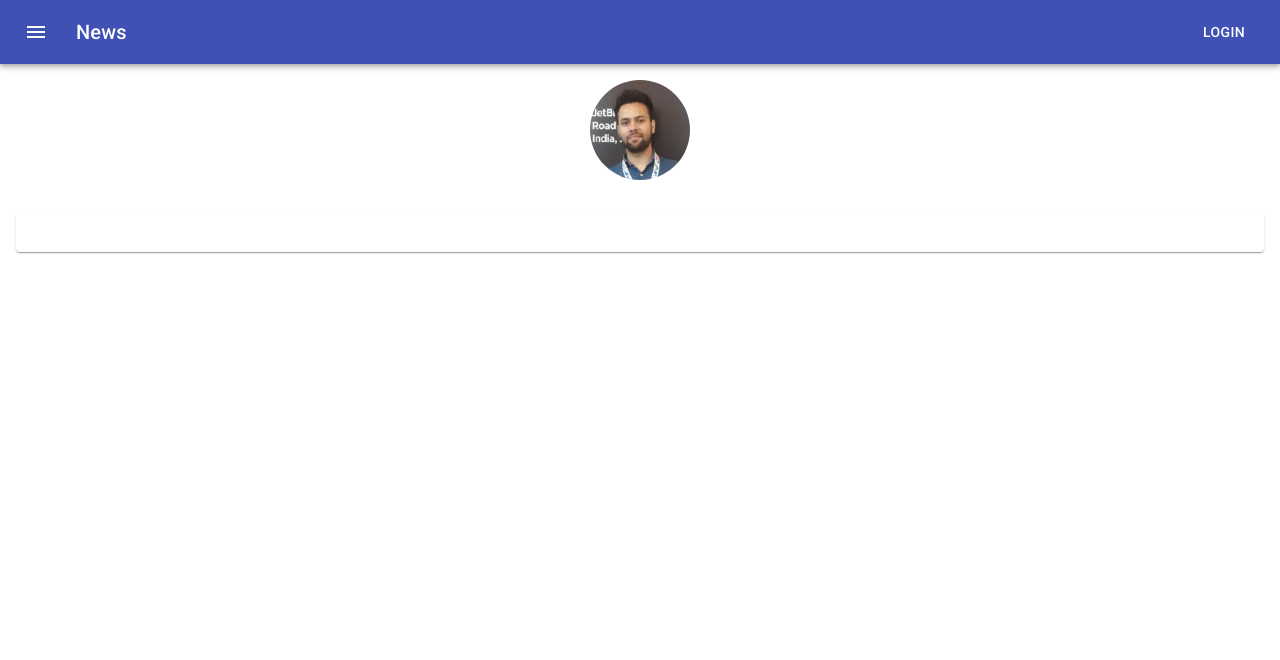
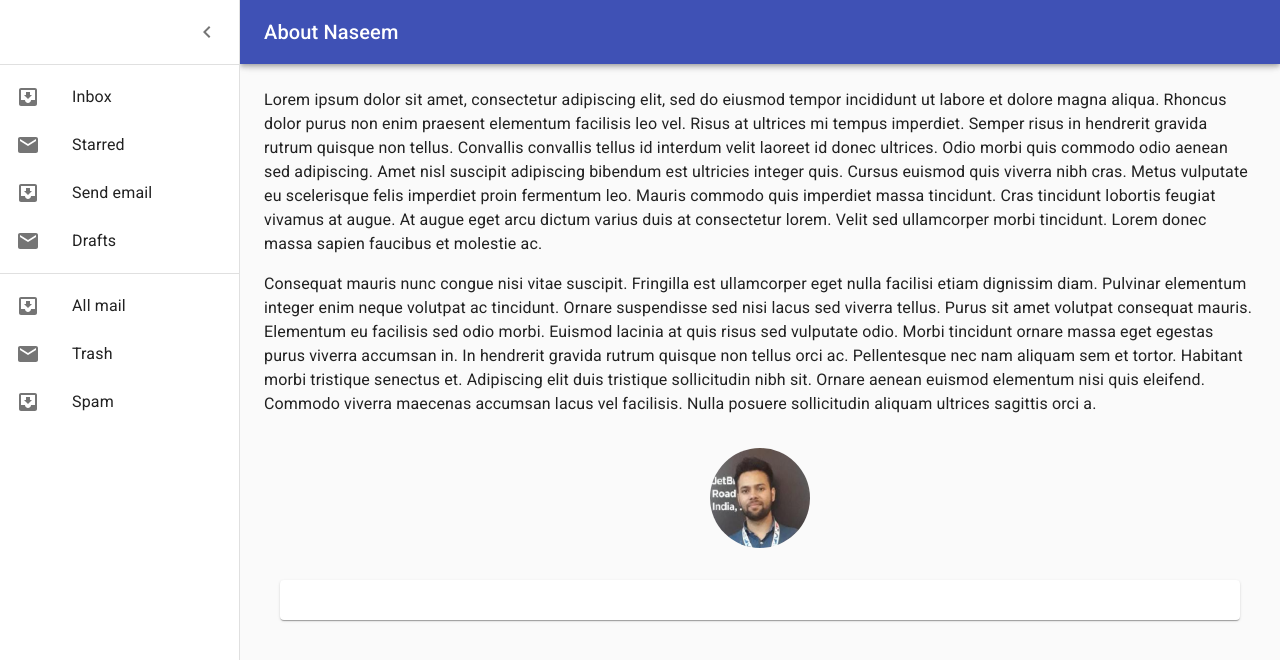
Before and after one commit to inaseem/about-me, a React (Create React App) app: page / in a window 1280 px wide. Both pictures are taken after a click on the button "Open drawer". Shown: the top 660 px of the page. Built offline with nearby package versions, Linux system fonts and the light colour scheme; no server answers.

Commit message:
Created Portfolio Structure

```diff
--- a/src/App.js
+++ b/src/App.js
@@ -9,8 +9,6 @@ class App extends React.Component {
     return (
       <div>
         <ButtonAppBar />
-        <ImageAvatars />
-        <PersonalInfo />
       </div>
     );
   }
--- a/src/components/ButtonAppBar.js
+++ b/src/components/ButtonAppBar.js
@@ -1,40 +1,199 @@
-import React from 'react';
-import { makeStyles } from '@material-ui/core/styles';
-import AppBar from '@material-ui/core/AppBar';
-import Toolbar from '@material-ui/core/Toolbar';
-import Typography from '@material-ui/core/Typography';
-import Button from '@material-ui/core/Button';
-import IconButton from '@material-ui/core/IconButton';
-import MenuIcon from '@material-ui/icons/Menu';
+import React from "react";
+import clsx from "clsx";
+import { makeStyles, useTheme } from "@material-ui/core/styles";
+import Drawer from "@material-ui/core/Drawer";
+import CssBaseline from "@material-ui/core/CssBaseline";
+import AppBar from "@material-ui/core/AppBar";
+import Toolbar from "@material-ui/core/Toolbar";
+import List from "@material-ui/core/List";
+import Typography from "@material-ui/core/Typography";
+import Divider from "@material-ui/core/Divider";
+import IconButton from "@material-ui/core/IconButton";
+import MenuIcon from "@material-ui/icons/Menu";
+import ChevronLeftIcon from "@material-ui/icons/ChevronLeft";
+import ChevronRightIcon from "@material-ui/icons/ChevronRight";
+import ListItem from "@material-ui/core/ListItem";
+import ListItemIcon from "@material-ui/core/ListItemIcon";
+import ListItemText from "@material-ui/core/ListItemText";
+import InboxIcon from "@material-ui/icons/MoveToInbox";
+import MailIcon from "@material-ui/icons/Mail";
+import ImageAvatars from "./ImageAvatars";
+import PersonalInfo from "./PersonalInfo";
+
+const drawerWidth = 240;
 
 const useStyles = makeStyles(theme => ({
   root: {
-    flexGrow: 1,
+    display: "flex"
+  },
+  appBar: {
+    transition: theme.transitions.create(["margin", "width"], {
+      easing: theme.transitions.easing.sharp,
+      duration: theme.transitions.duration.leavingScreen
+    })
+  },
+  appBarShift: {
+    width: `calc(100% - ${drawerWidth}px)`,
+    marginLeft: drawerWidth,
+    transition: theme.transitions.create(["margin", "width"], {
+      easing: theme.transitions.easing.easeOut,
+      duration: theme.transitions.duration.enteringScreen
+    })
   },
   menuButton: {
-    marginRight: theme.spacing(2),
+    marginRight: theme.spacing(2)
   },
-  title: {
+  hide: {
+    display: "none"
+  },
+  drawer: {
+    width: drawerWidth,
+    flexShrink: 0
+  },
+  drawerPaper: {
+    width: drawerWidth
+  },
+  drawerHeader: {
+    display: "flex",
+    alignItems: "center",
+    padding: "0 8px",
+    ...theme.mixins.toolbar,
+    justifyContent: "flex-end"
+  },
+  content: {
     flexGrow: 1,
+    padding: theme.spacing(3),
+    transition: theme.transitions.create("margin", {
+      easing: theme.transitions.easing.sharp,
+      duration: theme.transitions.duration.leavingScreen
+    }),
+    marginLeft: -drawerWidth
   },
+  contentShift: {
+    transition: theme.transitions.create("margin", {
+      easing: theme.transitions.easing.easeOut,
+      duration: theme.transitions.duration.enteringScreen
+    }),
+    marginLeft: 0
+  }
 }));
 
 export default function ButtonAppBar() {
   const classes = useStyles();
+  const theme = useTheme();
+  const [open, setOpen] = React.useState(false);
+
+  function handleDrawerOpen() {
+    setOpen(true);
+  }
+
+  function handleDrawerClose() {
+    setOpen(false);
+  }
 
   return (
     <div className={classes.root}>
-      <AppBar position="static">
+      <CssBaseline />
+      <AppBar
+        position="fixed"
+        className={clsx(classes.appBar, {
+          [classes.appBarShift]: open
+        })}
+      >
         <Toolbar>
-          <IconButton edge="start" className={classes.menuButton} color="inherit" aria-label="Menu">
+          <IconButton
+            color="inherit"
+            aria-label="Open drawer"
+            onClick={handleDrawerOpen}
+            edge="start"
+            className={clsx(classes.menuButton, open && classes.hide)}
+          >
             <MenuIcon />
           </IconButton>
-          <Typography variant="h6" className={classes.title}>
-            News
+          <Typography variant="h6" noWrap>
+            About Naseem
           </Typography>
-          <Button color="inherit">Login</Button>
         </Toolbar>
       </AppBar>
+      <Drawer
+        className={classes.drawer}
+        variant="persistent"
+        anchor="left"
+        open={open}
+        classes={{
+          paper: classes.drawerPaper
+        }}
+      >
+        <div className={classes.drawerHeader}>
+          <IconButton onClick={handleDrawerClose}>
+            {theme.direction === "ltr" ? (
+              <ChevronLeftIcon />
+            ) : (
+              <ChevronRightIcon />
+            )}
+          </IconButton>
+        </div>
+        <Divider />
+        <List>
+          {["Inbox", "Starred", "Send email", "Drafts"].map((text, index) => (
+            <ListItem button key={text}>
+              <ListItemIcon>
+                {index % 2 === 0 ? <InboxIcon /> : <MailIcon />}
+              </ListItemIcon>
+              <ListItemText primary={text} />
+            </ListItem>
+          ))}
+        </List>
+        <Divider />
+        <List>
+          {["All mail", "Trash", "Spam"].map((text, index) => (
+            <ListItem button key={text}>
+              <ListItemIcon>
+                {index % 2 === 0 ? <InboxIcon /> : <MailIcon />}
+              </ListItemIcon>
+              <ListItemText primary={text} />
+            </ListItem>
+          ))}
+        </List>
+      </Drawer>
+      <main
+        className={clsx(classes.content, {
+          [classes.contentShift]: open
+        })}
+      >
+        <div className={classes.drawerHeader} />
+        <Typography paragraph>
+          Lorem ipsum dolor sit amet, consectetur adipiscing elit, sed do
+          eiusmod tempor incididunt ut labore et dolore magna aliqua. Rhoncus
+          dolor purus non enim praesent elementum facilisis leo vel. Risus at
+          ultrices mi tempus imperdiet. Semper risus in hendrerit gravida rutrum
+          quisque non tellus. Convallis convallis tellus id interdum velit
+          laoreet id donec ultrices. Odio morbi quis commodo odio aenean sed
+          adipiscing. Amet nisl suscipit adipiscing bibendum est ultricies
+          integer quis. Cursus euismod quis viverra nibh cras. Metus vulputate
+          eu scelerisque felis imperdiet proin fermentum leo. Mauris commodo
+          quis imperdiet massa tincidunt. Cras tincidunt lobortis feugiat
+          vivamus at augue. At augue eget arcu dictum varius duis at consectetur
+          lorem. Velit sed ullamcorper morbi tincidunt. Lorem donec massa sapien
+          faucibus et molestie ac.
+        </Typography>
+        <Typography paragraph>
+          Consequat mauris nunc congue nisi vitae suscipit. Fringilla est
+          ullamcorper eget nulla facilisi etiam dignissim diam. Pulvinar
+          elementum integer enim neque volutpat ac tincidunt. Ornare suspendisse
+          sed nisi lacus sed viverra tellus. Purus sit amet volutpat consequat
+          mauris. Elementum eu facilisis sed odio morbi. Euismod lacinia at quis
+          risus sed vulputate odio. Morbi tincidunt ornare massa eget egestas
+          purus viverra accumsan in. In hendrerit gravida rutrum quisque non
+          tellus orci ac. Pellentesque nec nam aliquam sem et tortor. Habitant
+          morbi tristique senectus et. Adipiscing elit duis tristique
+          sollicitudin nibh sit. Ornare aenean euismod elementum nisi quis
+          eleifend. Commodo viverra maecenas accumsan lacus vel facilisis. Nulla
+          posuere sollicitudin aliquam ultrices sagittis orci a.
+        </Typography>
+        <ImageAvatars />
+        <PersonalInfo />
+      </main>
     </div>
   );
 }
--- a/src/components/ImageAvatars.js
+++ b/src/components/ImageAvatars.js
@@ -25,7 +25,7 @@ export default function ImageAvatars() {
         src="/static/images/avatar/1.jpg"
         className={classes.avatar}
       /> */}
-      <Avatar alt="Remy Sharp" src={Naseem} className={classes.bigAvatar} />
+      <Avatar alt="Naseem" src={Naseem} className={classes.bigAvatar} />
     </Grid>
   );
 }
```
